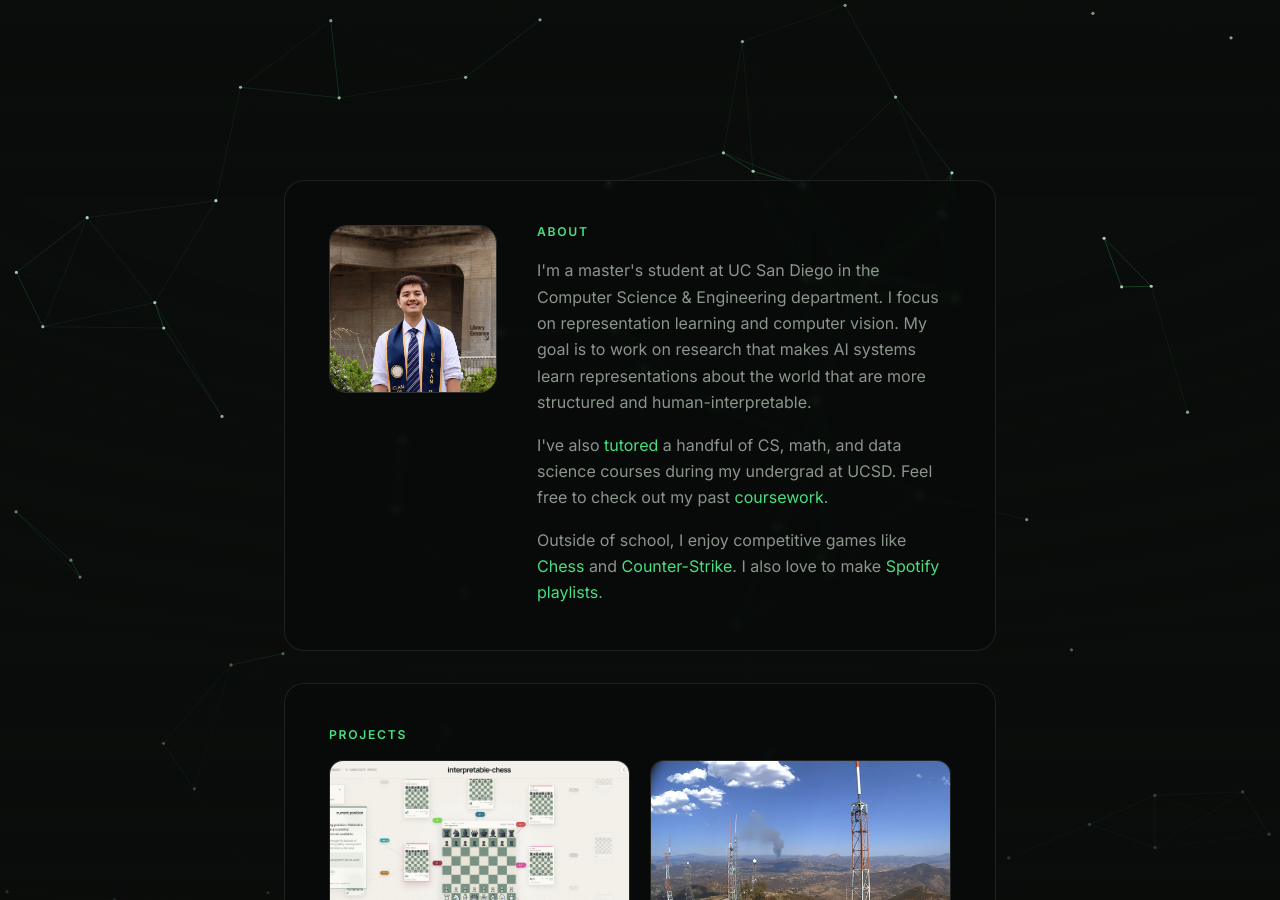
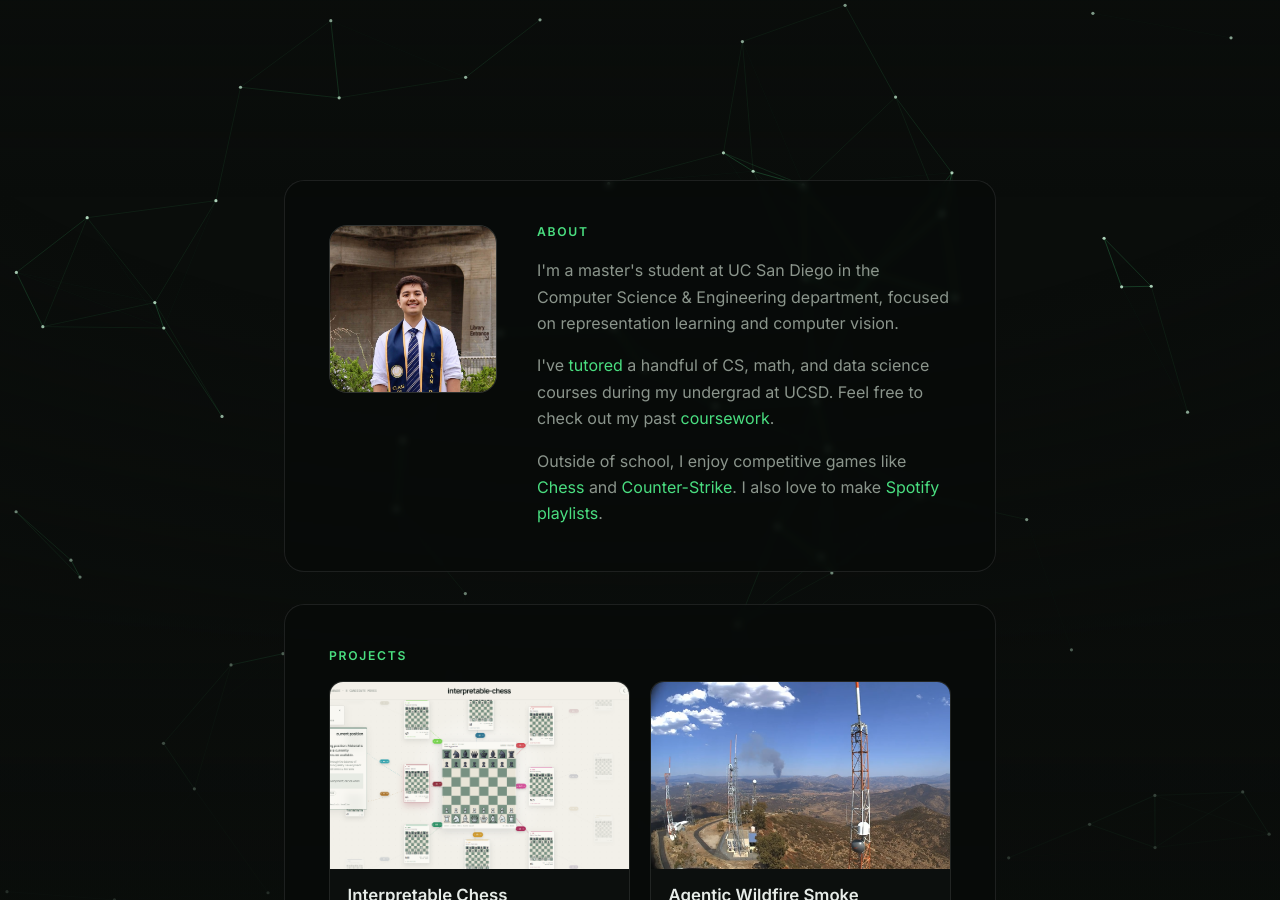
Before and after one commit to brighyama/brightenhayama.dev, a Jekyll site: the page built from index.html, in a window 1280 px wide and 900 px high, scrolled down 590 px. Built offline with Jekyll 4.4.1, drawn with Linux system fonts in a browser that asks for light colours.

Commit message:
update about

```diff
--- a/_layouts/home.html
+++ b/_layouts/home.html
@@ -22,12 +22,10 @@ layout: default
       <h2 class="section-label" id="about-label">About</h2>
       <p>
         I'm a master's student at UC San Diego in the Computer Science &amp; Engineering
-        department. I focus on representation learning and computer vision. My goal is to
-        work on research that makes AI systems learn representations about the world that
-        are more structured and human-interpretable.
+        department, focused on representation learning and computer vision.
       </p>
       <p>
-        I've also <a href="{{ '/tutoring/' | relative_url }}">tutored</a> a handful of CS, math, and data science courses during my undergrad at UCSD.
+        I've <a href="{{ '/tutoring/' | relative_url }}">tutored</a> a handful of CS, math, and data science courses during my undergrad at UCSD.
         Feel free to check out my past <a href="{{ '/courses/' | relative_url }}">coursework</a>.
       </p>
       <p>
```
